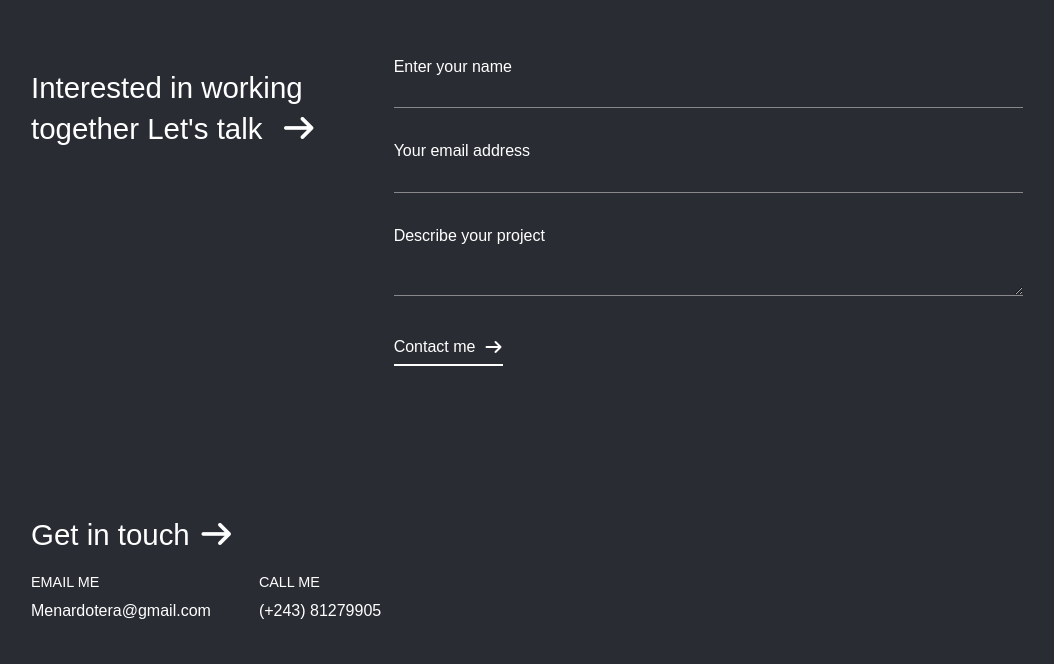
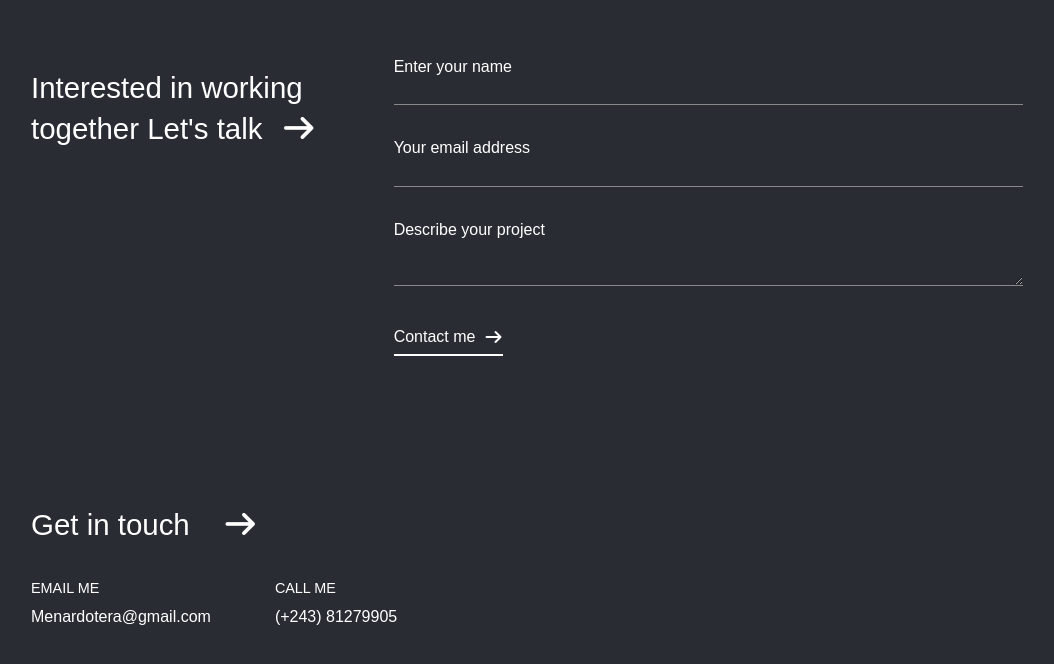
Before and after one commit to MenardoMa/Portfolio-Design, a plain HTML site: page index.html in a window 1280 px wide. Shown: the part 7211-7875 px from the top of the page, without its empty margins (113-1167 px from the left). Drawn offline with Linux system fonts and the light colour scheme; a web font is replaced by a local one.

Commit message:
Arrangement du form

```diff
--- a/assets/css/styles.css
+++ b/assets/css/styles.css
@@ -1161,7 +1161,7 @@ h3 {
   outline: none;
   width: 100%;
   padding: 0.2rem;
-  font-size: 1.111rem;
+  font-size: 1rem;
   /* background-color: #ff4f4f; */
   border-bottom: 1px solid rgb(136, 136, 138);
 }
@@ -1178,22 +1178,36 @@ h3 {
 }
 
 .footer__text {
-  font-weight: 450;
+  font-weight: 400;
   line-height: 1.4;
   font-size: clamp(1.4rem, 2.3cqi, 2.3rem);
+  display: inline-block;
+}
+
+.footer__text .fa {
+  margin-left: 1.5rem;
 }
 
 .call {
   position: relative;
   display: flex;
   flex-wrap: wrap;
-  gap: 3rem;
+  gap: 4rem;
   align-items: center;
+  margin-top: 1rem;
 }
 
 .call .span {
   font-size: 0.9rem;
   margin-bottom: 0.5rem;
+}
+
+.call a {
+  opacity: 1;
+}
+
+.call a:hover {
+  opacity: 0.9;
 }
 
 /*========================= UTILITY ========================*/
--- a/index.html
+++ b/index.html
@@ -724,11 +724,15 @@
             <div class="call">
               <div class="call__info">
                 <span class="span">EMAIL ME</span>
-                <p>Menardotera@gmail.com</p>
+                <p>
+                  <a href="mailto:Menardotera@gmail.com"
+                    >Menardotera@gmail.com</a
+                  >
+                </p>
               </div>
               <div class="call__info">
                 <span class="span">CALL ME</span>
-                <p>(+243) 81279905</p>
+                <p><a href="tel:+24381279905">(+243) 81279905</a></p>
               </div>
             </div>
           </div>
```
Also changed, not shown: assets/img/BG.png (added), assets/img/lee-campbell-yn99GX2bZYw-unsplash.jpg (added).
